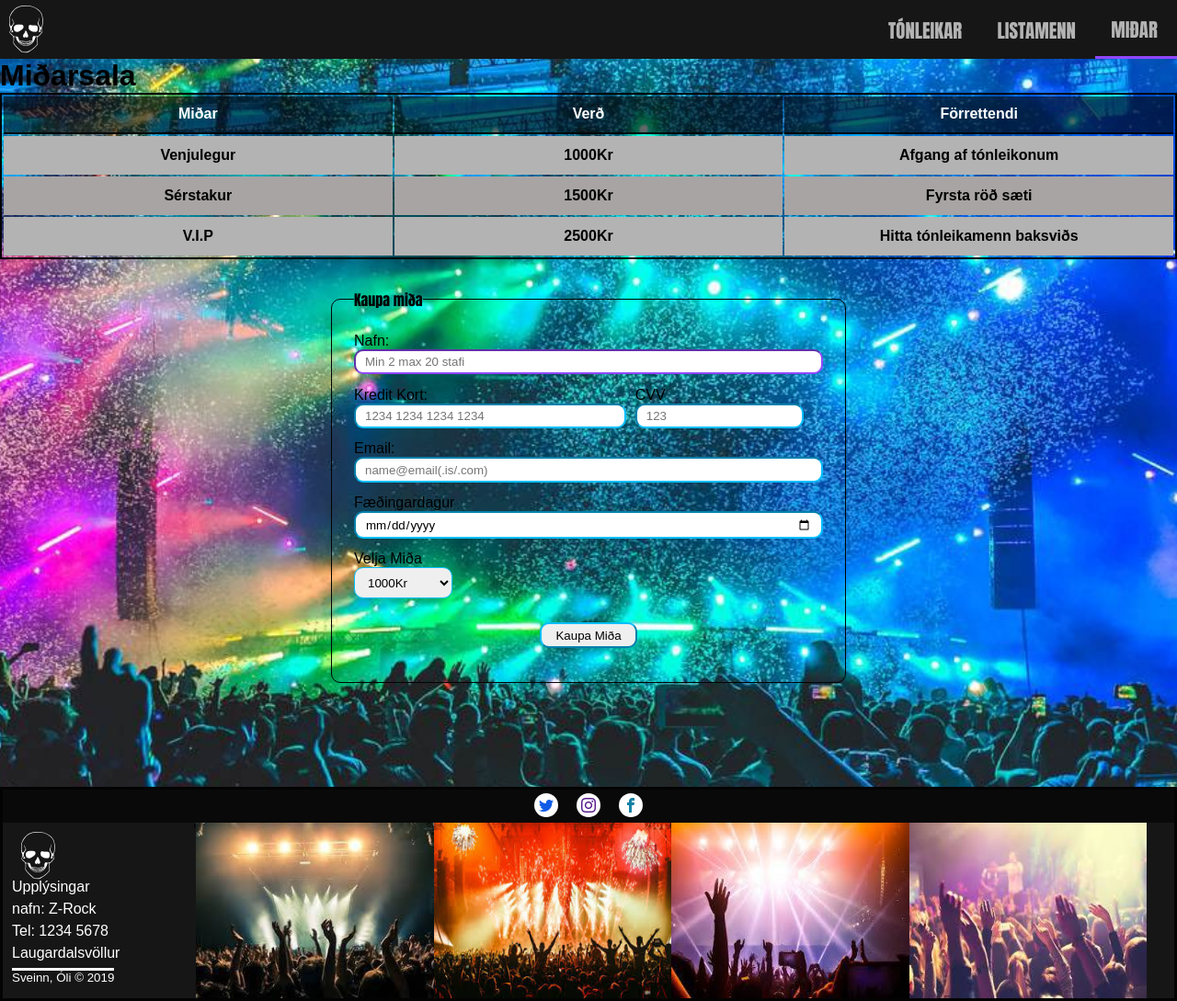
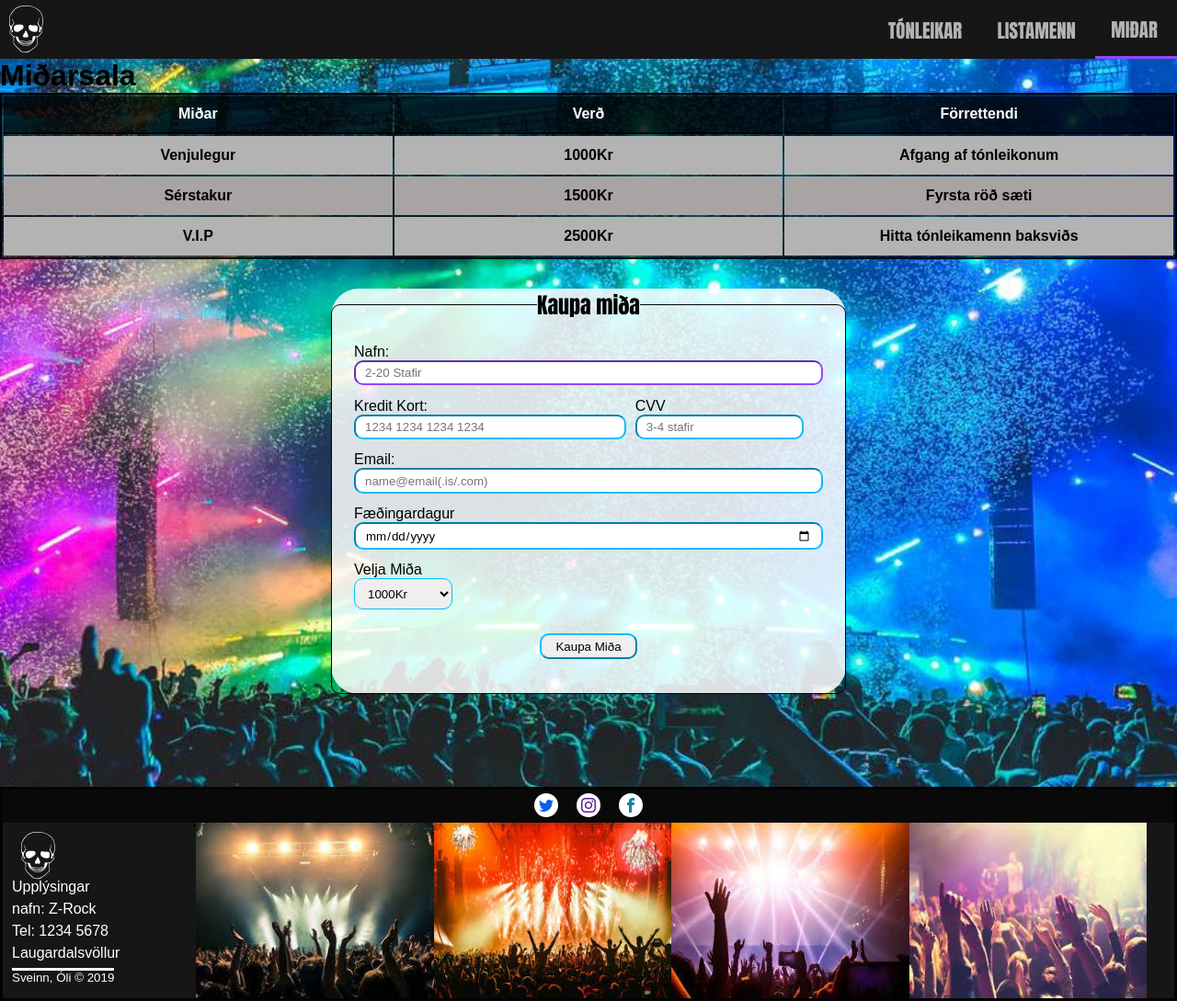
Before and after one commit to sveinnoli/lokaverkefni, a Jekyll site: the page built from midar.html, in a window 1280 px wide. Shown: the whole page at 92% size. Built offline with Jekyll 4.4.1, drawn with Linux system fonts in a browser that asks for light colours; some web fonts are replaced.

Commit message:
Miða sala slóð er kláruð

```diff
--- a/_sass/base.scss
+++ b/_sass/base.scss
@@ -126,6 +126,8 @@ $backgroundColor:  #161616;
 //Bagrunnur fyrir hamburgerinn
 $backgroundRgba: rgba(25, 25, 25, 0.75);
 
+// Bakgrunnur fyrir textbox
+$mainBackground : black;
 .base-container {
   margin: 4em auto 0 auto;
   min-height:49.5em;
--- a/_sass/midar.scss
+++ b/_sass/midar.scss
@@ -8,6 +8,8 @@ table {
     text-align: center;
     table-layout: fixed;
     width: 100%;
+    background: rgba(0, 0, 0, 0.6);
+
 }
 
 thead {
@@ -45,6 +47,8 @@ td {
 .signin-form {
     max-width: 35em;
     margin: 2em auto 0;
+    background:rgba(255,255, 255, 0.85);
+    border-radius:30px;
 }
 
 .signin-form fieldset {
@@ -56,6 +60,9 @@ td {
 
 legend {
     font-family: var(--header-font);
+    text-align: center;
+    font-size: 1.5em;
+    position: relative;
 }
 
 label {
--- a/midar.html
+++ b/midar.html
@@ -42,7 +42,7 @@ title: Miða sala
                     required
                     type="text"
                     name="nafn"
-                    placeholder="Min 2 max 20 stafi"
+                    placeholder="2-20 Stafir"
                     autofocus
                     title="Sláðu inn nafn"
                     pattern="^[a-zA-Z][a-zA-Z0-9-_\.]{1,20}$">
@@ -62,7 +62,7 @@ title: Miða sala
             <div id="cvv">
               <label>CVV</label>
               <input type="tel"
-              placeholder="123"
+              placeholder="3-4 stafir"
               pattern="^[0-9]{3,4}$">
             </div>
 
```
Also changed, not shown: 3 other files.
